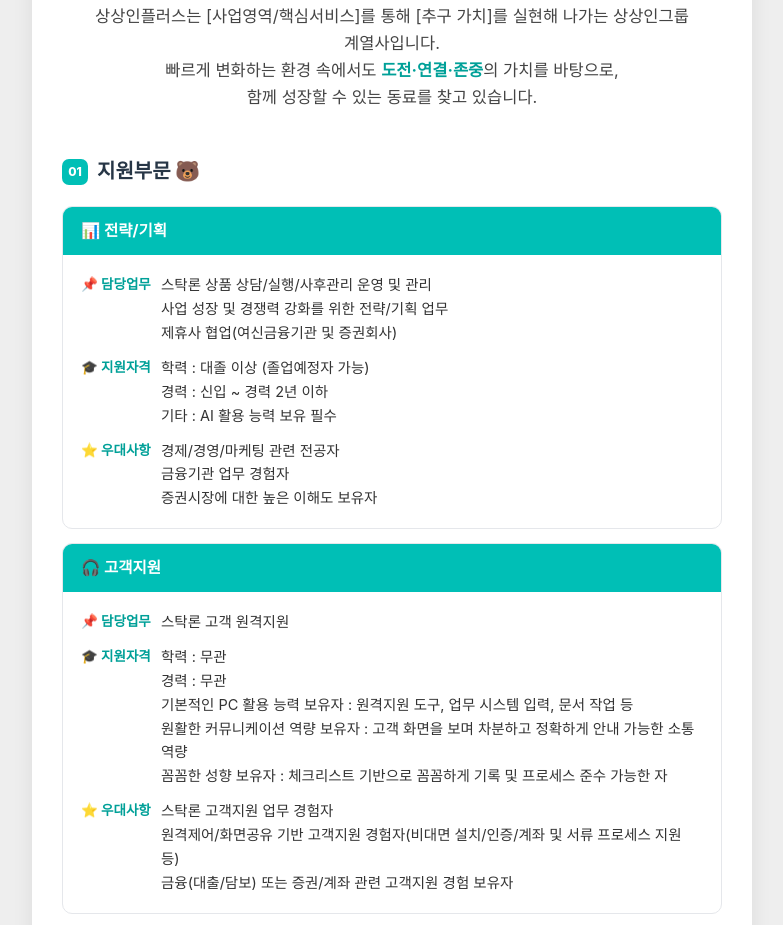
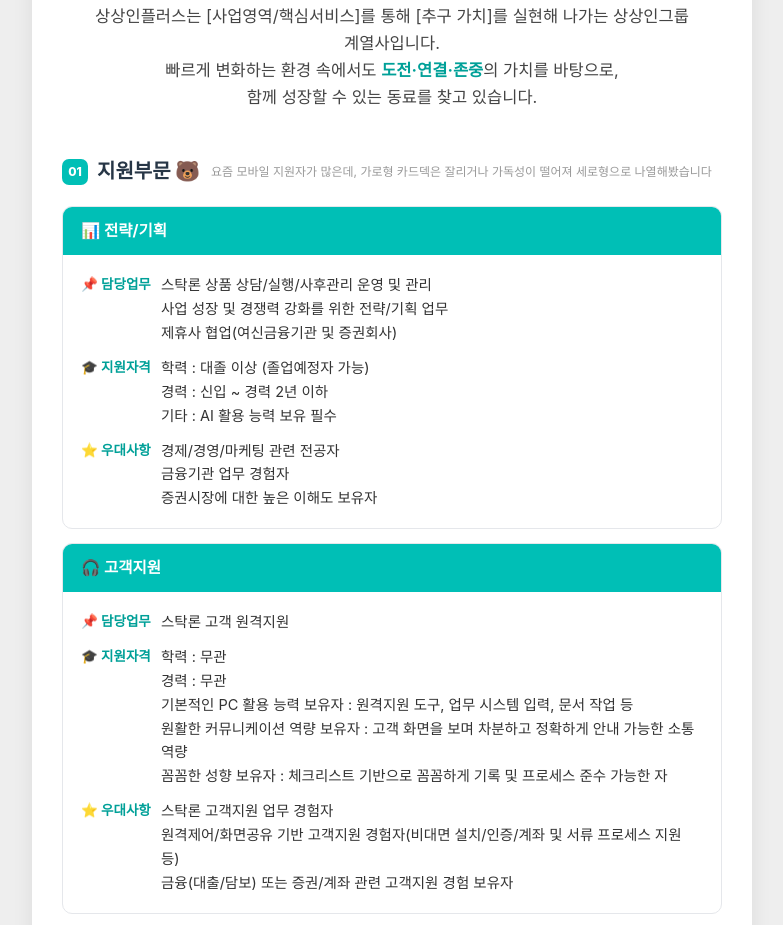
Before and after one commit to ymchoi-hr/ssiplus_jobposting, a plain HTML site: page index.html in a window 1280 px wide. Shown: the part 849-1774 px from the top of the page, without its empty margins (248-1031 px from the left). Drawn offline with Linux system fonts and the light colour scheme; a web font is replaced by a local one.

Commit message:
Add files via upload

```diff
--- a/index.html
+++ b/index.html
@@ -110,6 +110,12 @@
   }
   .section-head h2 { font-size:20px; font-weight:800; color:var(--navy); display:flex; align-items:center; gap:6px; }
 
+.section-head .section-note {
+  font-size:12px;
+  font-weight:400;
+  color:#999;
+  margin-left:2px;
+}
   /* 지원부문 카드 */
   .job-cards { display:flex; flex-direction:column; gap:14px; }
   .job-card { border:1px solid var(--border); border-radius:10px; overflow:hidden; }
@@ -197,10 +203,12 @@
 
     <!-- 01. 지원부문 -->
     <div class="section">
-      <div class="section-head">
-        <span class="num-badge">01</span>
-        <h2>지원부문 🐻</h2>
-      </div>
+<div class="section-head">
+  <span class="num-badge">01</span>
+  <h2>지원부문 🐻</h2>
+  <span class="section-note">요즘 모바일 지원자가 많은데, 가로형 카드덱은 잘리거나 가독성이 떨어져 세로형으로 나열해봤습니다</span>
+</div>
+
 
       <div class="job-cards">
         <div class="job-card">
```
